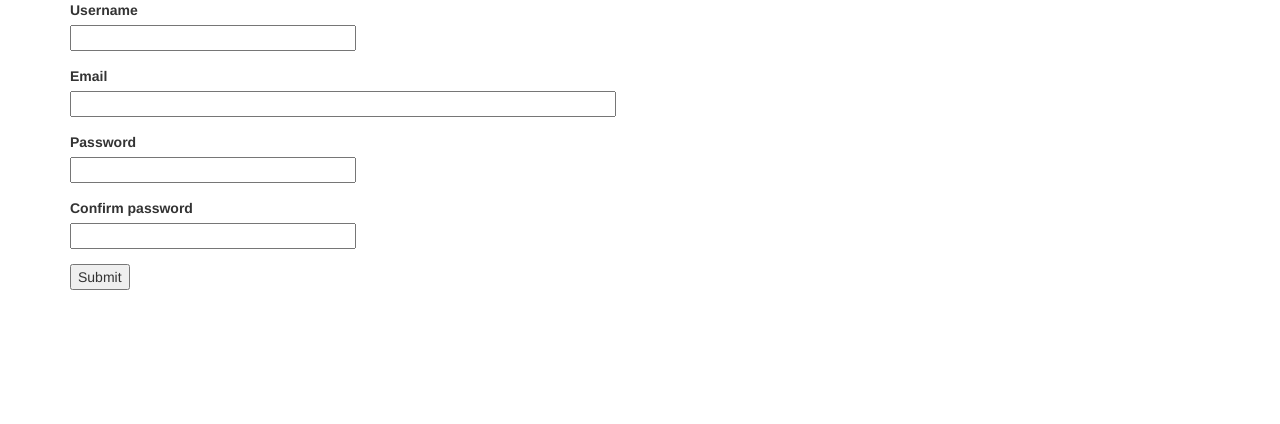
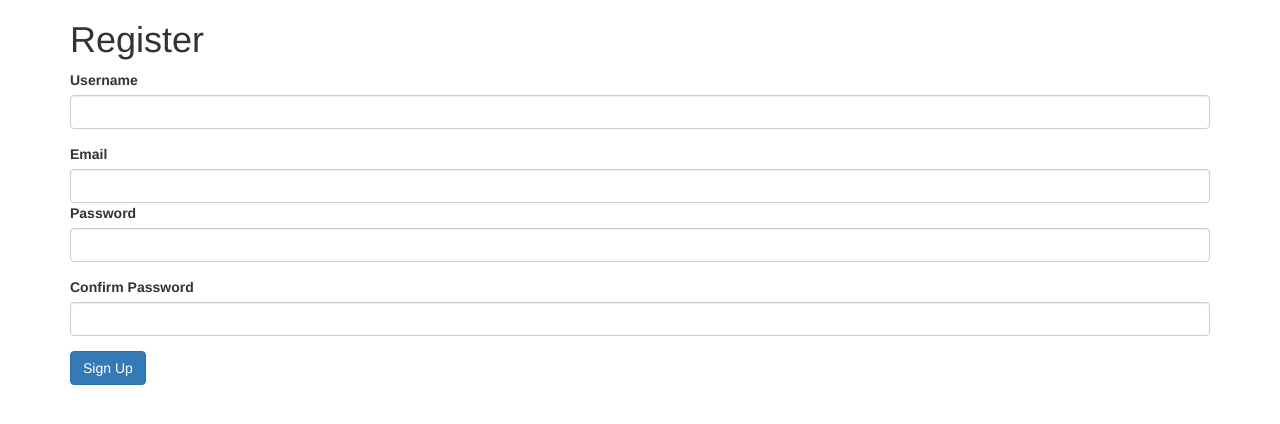
Before and after one commit to rayepeng/race-condition-flask, a Flask app: template templates/register.html in a window 1280 px wide. Shown: the top 424 px of the page. Run offline with Flask 3, Linux system fonts and the light colour scheme; the template is opened without the code that fills it: values that come from a table or form of the project are taken from there, others are empty; tables that the repository leaves empty hold one stand-in row (values such as "Sample post"); form fields are guessed from the names that the template uses; some libraries are stand-ins or nearby versions.

Commit message:
feat: 🎸 实现登录+注册

```diff
--- a/app.py
+++ b/app.py
@@ -65,6 +65,39 @@ class WithdrawLog(db.Model):
     def __repr__(self):
         return '<WithdrawLog %r>' % self.id
 
+# 编写WithDrawForm
+class WithDrawForm(FlaskForm):
+    amount = StringField('Amount', validators=[DataRequired()])
+    submit = SubmitField('Withdraw')
+
+    # 自定义验证器
+    def validate_amount(self, amount):
+        if not amount.data.isdigit():
+            raise ValidationError('Amount must be a number')
+        if int(amount.data) <= 0:
+            raise ValidationError('Amount must be greater than 0')
+        if int(amount.data) > current_user.money:
+            raise ValidationError('Insufficient funds')
+
+# 注册表单
+class RegistrationForm(FlaskForm):
+    username = StringField('Username', validators=[DataRequired()])
+    email = StringField('Email', validators=[DataRequired(), Email()])
+    password = PasswordField('Password', validators=[DataRequired()])
+    confirm_password = PasswordField('Confirm Password', validators=[DataRequired(), EqualTo('password')])
+    submit = SubmitField('Sign Up')
+
+    def validate_username(self, username):
+        user = User.query.filter_by(username=username.data).first()
+        if user:
+            raise ValidationError('That username is taken. Please choose a different one.')
+
+    def validate_email(self, email):
+        user = User.query.filter_by(email=email.data).first()
+        if user:
+            raise ValidationError('That email is taken. Please choose a different one.')
+
+
 
 @login_manager.user_loader
 def load_user(user_id):
@@ -110,20 +143,33 @@ def login():
             flash('Invalid username or password')
     return render_template('login.html')
 
+# 实现注册
+@app.route('/register', methods=['GET', 'POST'])
+def register():
+    form = RegistrationForm()
+    if form.validate_on_submit():
+        user = User(username=form.username.data, email=form.email.data)
+        user.set_password(form.password.data)
+        db.session.add(user)
+        db.session.commit()
+        flash('Account created for {}!'.format(form.username.data))
+        return redirect(url_for('login'))
+    return render_template('register.html', title='Register', form=form)
+
+
 @app.route('/withdraw1', methods=['GET','POST'])
 @login_required
 def withdraw1():
-    if request.method == 'POST':
-        amount = int(request.form['amount'])
-        if current_user.money >= amount:
-            current_user.money -= amount
-            db.session.add(WithdrawLog(user_id=current_user.id, amount=amount))
-            db.session.commit()
-            flash('Withdrawal successful')
-            return redirect(url_for('index'))
-        else:
-            flash('Insufficient funds')
-    return render_template('withdraw.html')
+    form = WithDrawForm()
+    # 如果POST且验证通过
+    if form.validate_on_submit():
+        amount = int(form.amount.data)
+        current_user.money -= amount
+        db.session.add(WithdrawLog(user_id=current_user.id, amount=amount))
+        db.session.commit()
+        flash('Withdrawal successful')
+        return redirect(url_for('index'))
+    return render_template('withdraw.html', form=form)
 
 
 @app.route('/withdraw2', methods=['GET','POST'])
--- a/templates/register.html
+++ b/templates/register.html
@@ -4,37 +4,30 @@
 
 {% block content %}
 <div class="container">
-    <form method="POST" action="{{ url_for('register') }}">
-        {{ form.hidden_tag() }}
+    <!-- 注册表单 -->
+    <h1>Register</h1>
+    <form method="POST">
+        {{ form.csrf_token }}
         <div class="form-group">
-            {{ form.username.label }}<br>
-            {{ form.username(size=32) }}
-            {% for error in form.username.errors %}
-            <span>{{ error }}</span>
-            {% endfor %}
+            {{ form.username.label(class="form-control-label") }}
+            {{ form.username(class="form-control") }}
+        </div>
+        <div>
+            <!-- email -->
+            {{ form.email.label(class="form-control-label") }}
+            {{ form.email(class="form-control") }}
         </div>
         <div class="form-group">
-            {{ form.email.label }}<br>
-            {{ form.email(size=64) }}
-            {% for error in form.email.errors %}
-            <span>{{ error }}</span>
-            {% endfor %}
+            {{ form.password.label(class="form-control-label") }}
+            {{ form.password(class="form-control") }}
         </div>
         <div class="form-group">
-            {{ form.password.label }}<br>
-            {{ form.password(size=32) }}
-            {% for error in form.password.errors %}
-            <span>{{ error }}</span>
-            {% endfor %}
+            {{ form.confirm_password.label(class="form-control-label") }}
+            {{ form.confirm_password(class="form-control") }}
         </div>
         <div class="form-group">
-            {{ form.confirm_password.label }}<br>
-            {{ form.confirm_password(size=32) }}
-            {% for error in form.confirm_password.errors %}
-            <span>{{ error }}</span>
-            {% endfor %}
+            {{ form.submit(class="btn btn-primary") }}
         </div>
-        <div class="form-group">{{ form.submit() }}</div>
     </form>
 </div>
 {% endblock %}
```
Also changed, not shown: templates/withdraw.html (+7 -4 lines).
